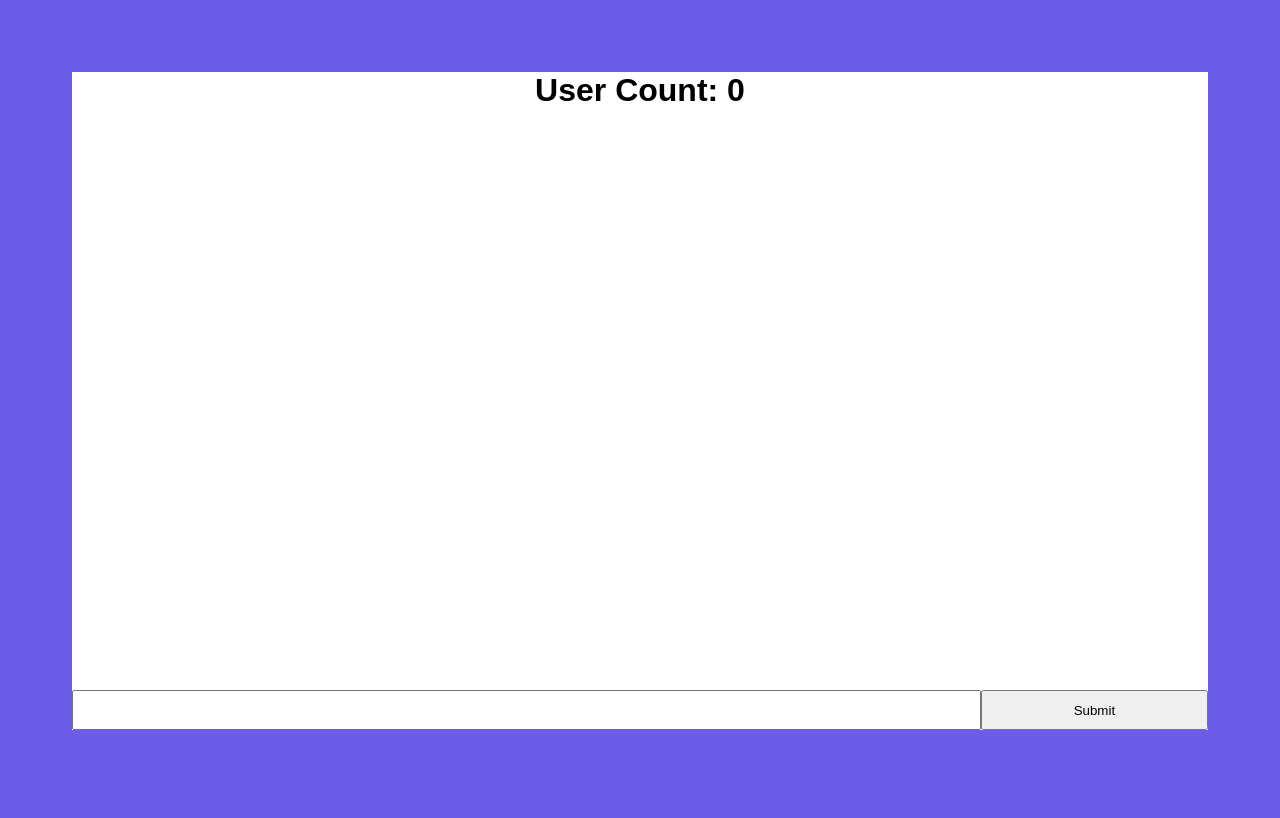
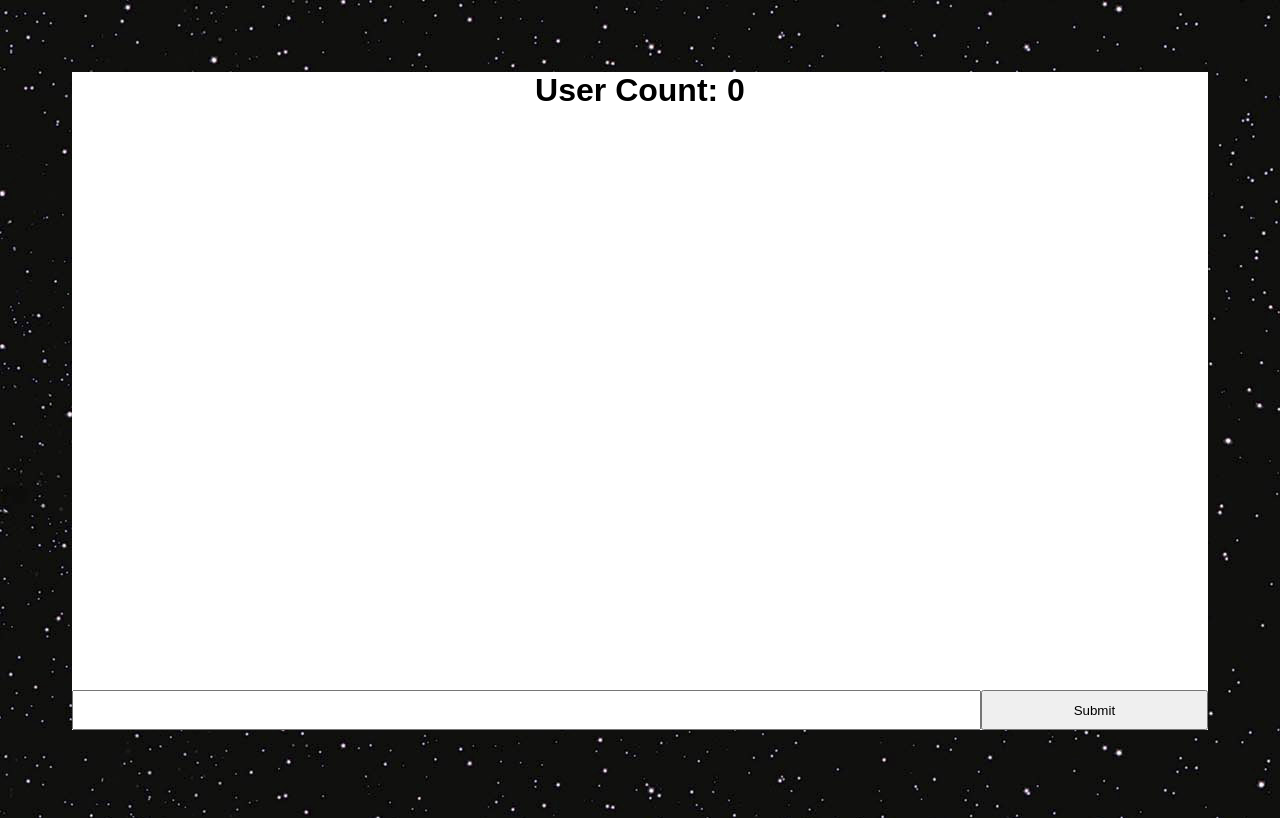
Before and after one commit to tnrusso/chatapp, a Flask app: template templates/index.html in a window 1280 px wide. Run offline with Flask 2, Linux system fonts and the light colour scheme; the template is opened without the code that fills it, so the values that code supplies are empty; style sheets or scripts are compiled from the project's sources; parts of the project's set-up code (start-up, migrations or seed data) failed here and were passed over.

Commit message:
Add background image

```diff
--- a/static/style.css
+++ b/static/style.css
@@ -1,5 +1,6 @@
 body {
     background-color: #6c5ce7;
+    background-image:url('/static/backgrounds.jpg');
     font-family: Arial, Helvetica, sans-serif;
     padding: 5%;
 }
```
Also changed, not shown: static/backgrounds.jpg (added).
